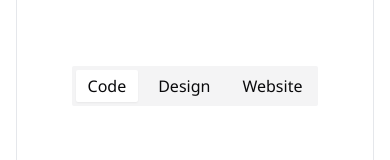
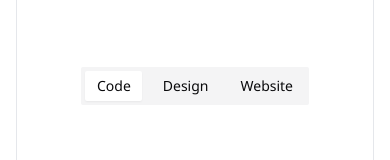
Before and after one commit to gabrielmorandi/components, a Next.js app: page / in a window 390 px wide. Shown: the part 2146-2306 px from the top of the page. Built offline with nearby package versions, Linux system fonts and the light colour scheme.

Commit message:
feat: better to mobile; add dark mode

```diff
--- a/src/app/components/NavTabs.jsx
+++ b/src/app/components/NavTabs.jsx
@@ -20,17 +20,18 @@ export default function NavTabs({ tabs }) {
   }, [activeTab, tabsRef])
 
   return (
-    <div className="relative flex gap-2 p-1 rounded-sm bg-zinc-100">
+    <div className="relative flex gap-2 p-1 rounded-sm bg-zinc-100 dark:bg-zinc-800">
       <span
-        className="absolute z-10 transition-all bg-white rounded-sm shadow-sm bottom-1 "
+        className="absolute z-10 transition-all bg-white rounded-sm shadow-sm bottom-1 dark:bg-zinc-950"
         style={indicatorStyle}
       />
       {tabs.map((tabName, index) => (
         <button
           key={index}
           ref={(el) => (tabsRef.current[index] = el)}
-          className="z-50 flex px-3 py-2 leading-none bg-transparent rounded-sm text-md"
+          className="z-50 flex px-3 py-2 text-sm leading-none transition-colors bg-transparent rounded-sm hover:text-zinc-400 disabled:hover:text-zinc-900 dark:disabled:hover:text-white"
           onClick={() => setActiveTab(index)}
+          disabled={index === activeTab ? true : false}
         >
           {tabName}
         </button>
```
